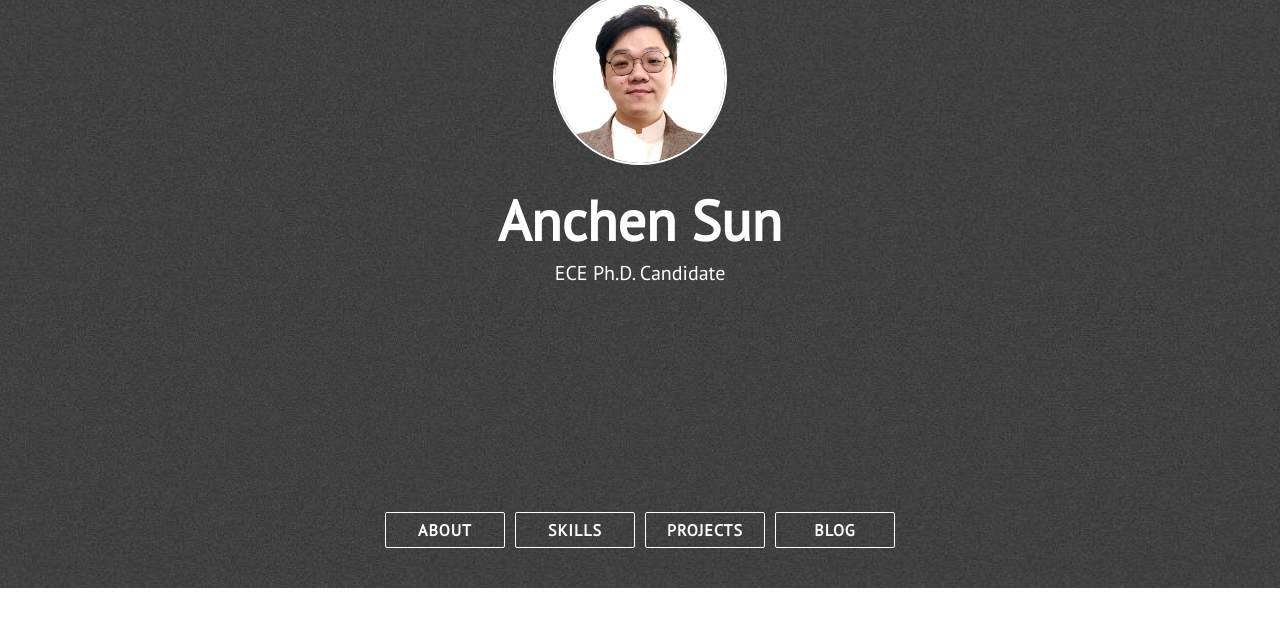
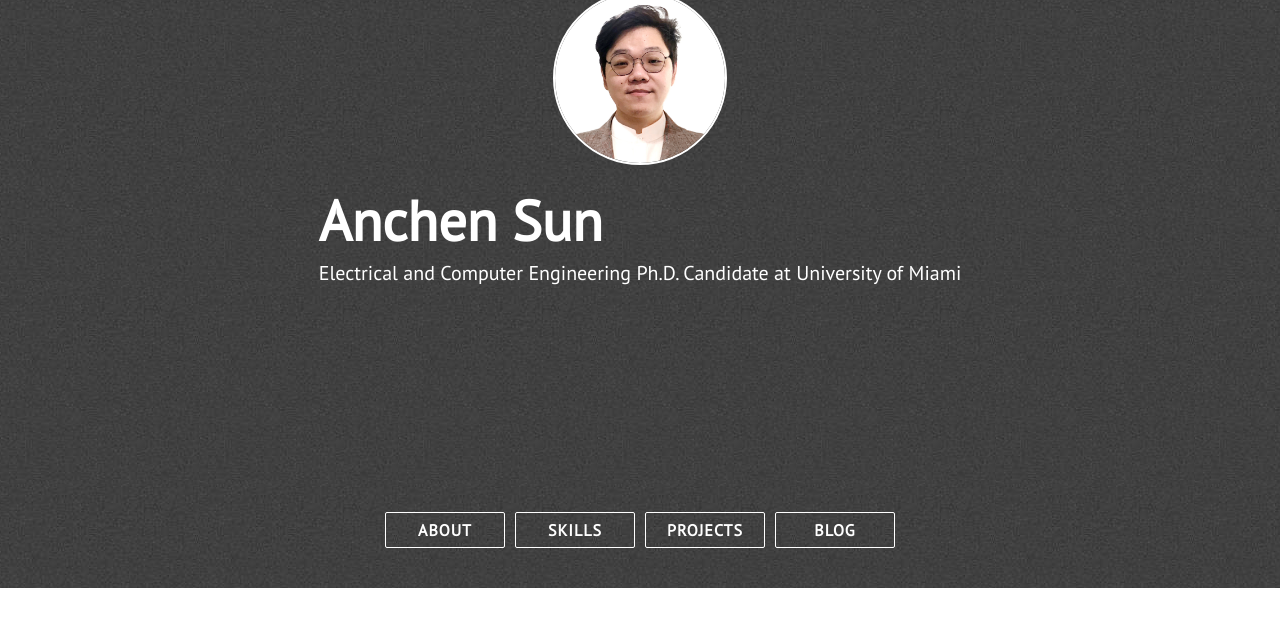
Before and after one commit to anchensun/anchensun.github.io, a Jekyll site: the page built from index.html, in a window 1280 px wide and 900 px high, scrolled down 312 px. Shown: the top 627 px of the window. Built offline with Jekyll 4.4.1, drawn with Linux system fonts in a browser that asks for light colours; nearby versions of some CDN libraries.

Commit message:
Change description

```diff
--- a/_config.yml
+++ b/_config.yml
@@ -1,5 +1,5 @@
 title: Anchen Sun
-description: ECE Ph.D. Candidate
+description: Electrical and Computer Engineering Ph.D. Candidate at University of Miami
 site_title: '@anchensun - Anchen Sun'
 
 # Build settings
```
